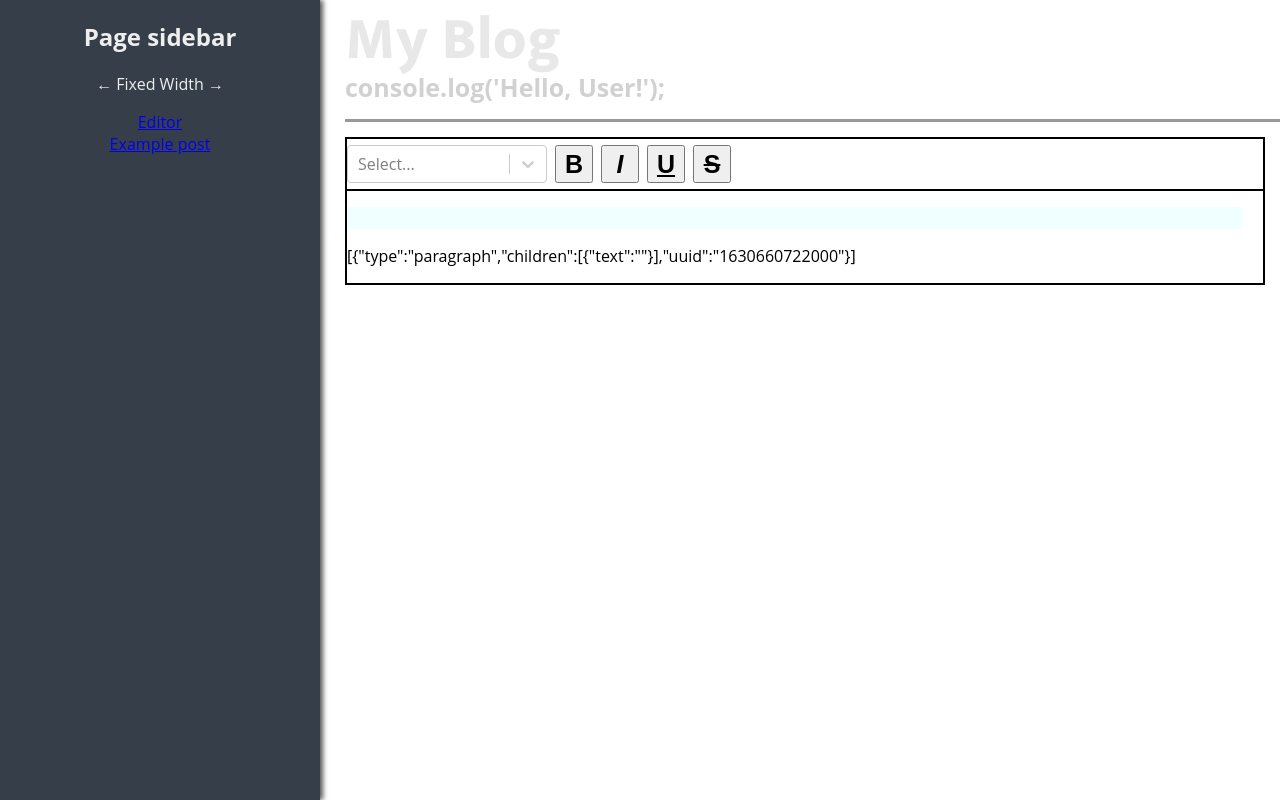
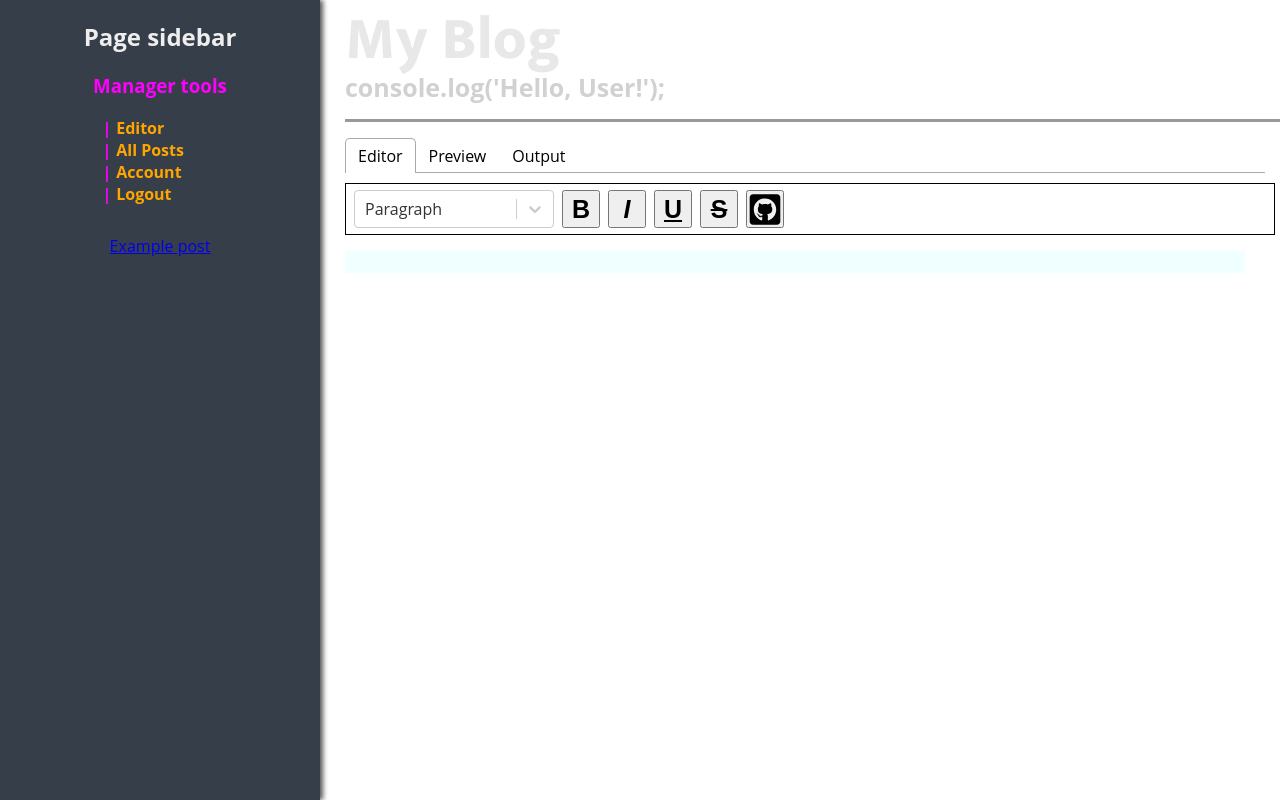
Before and after one commit to JoniRinta-Kahila/blog, a React (Create React App) app: page /editor in a window 1280 px wide. Built offline with nearby package versions, Linux system fonts and the light colour scheme.

Commit message:
edit editor-toolbar, editor-layout, managerMenu

```diff
--- a/package.json
+++ b/package.json
@@ -20,6 +20,7 @@
     "react-router-dom": "^5.2.1",
     "react-scripts": "4.0.3",
     "react-select": "^4.3.1",
+    "react-tabs": "^3.2.2",
     "slate": "^0.65.3",
     "slate-history": "^0.65.3",
     "slate-react": "^0.65.3",
@@ -54,6 +55,7 @@
   "devDependencies": {
     "@types/react-router-dom": "^5.1.8",
     "@types/react-select": "^4.0.17",
+    "@types/react-tabs": "^2.3.3",
     "@types/uuid": "^8.3.1"
   }
 }
--- a/src/App.tsx
+++ b/src/App.tsx
@@ -30,7 +30,6 @@ const App: React.FC = () => {
         </div>
         <div className={styles.sidebar}>
           <h2>Page sidebar</h2>
-          <p>&larr; Fixed Width &rarr;</p>
           <ManagerMenu />
           <Link to='example' >Example post</Link>
         </div>
--- a/src/components/createNewPost.tsx
+++ b/src/components/createNewPost.tsx
@@ -3,12 +3,16 @@ import { Descendant } from "slate";
 import DataDeserializer from "./editorV1/dataDeserializer";
 import EditorToolbar from "./editorV1/editorToolbar";
 import RichTextEditor from "./editorV1/richTextEditor";
+import { Tab, Tabs, TabList, TabPanel } from 'react-tabs';
+import 'react-tabs/style/react-tabs.scss';
 
 interface CreateNewPostProps {
 
 }
 
 const CreateNewPost: React.FC<CreateNewPostProps> = () => {
+
+  const [previewState, setPreviewState] = useState<boolean>(false)
 
   const [editorValue, setEditorValue] = useState<Descendant[]>([
     {
@@ -19,12 +23,27 @@ const CreateNewPost: React.FC<CreateNewPostProps> = () => {
   ]);
 
   return (
-        <div style={{border: '2px solid black', borderTop: 'none', marginRight: '15px'}}>
+    <>
+    <div style={{marginRight: '15px'}}>
+      <Tabs>
+        <TabList>
+          <Tab>Editor</Tab>
+          <Tab>Preview</Tab>
+          <Tab>Output</Tab>
+        </TabList>
+        <TabPanel>
           <EditorToolbar />
           <RichTextEditor editorValue={editorValue} editorValueSetter={setEditorValue} />
+        </TabPanel>
+        <TabPanel>
+          <DataDeserializer data={editorValue} />
+        </TabPanel>
+        <TabPanel>
           <p>{JSON.stringify(editorValue)}</p>
-            <DataDeserializer data={editorValue} />
+        </TabPanel>
+      </Tabs>
     </div>
+    </>
   );
 }
 
--- a/src/components/editorV1/editor.module.scss
+++ b/src/components/editorV1/editor.module.scss
@@ -10,9 +10,8 @@
     display: flex;
     flex-direction: row;
     align-items: center;
-    border: 2px solid black;
-    border-left: none;
-    border-right: none;
+    border: 1px solid black;
+    padding-left: 8px;
 
     button {
         margin-left: 8px;
@@ -23,11 +22,18 @@
     button b {
         font-size: 25px;
     }
+
+    .iconButton {
+      display: flex;
+      align-items: center;
+      justify-content: center;
+      padding: 0;
+    }
 }
 
 // editor elements
 .editorElPara {
-    background: azure;
+  background: azure;
 }
 
 .editorElHeader {
--- a/src/components/editorV1/editorToolbar.tsx
+++ b/src/components/editorV1/editorToolbar.tsx
@@ -1,14 +1,13 @@
-import React, { CSSProperties } from 'react';
+import React, { CSSProperties, useState } from 'react';
 import Select, { StylesConfig } from 'react-select';
 import styles from './editor.module.scss';
+import { FaGithubSquare } from 'react-icons/fa';
 
 type EditorToolbarProps = {
 
 }
 
 const EditorToolbar: React.FC<EditorToolbarProps> = () => {
-
-    // react-select styling: https://stackoverflow.com/a/63699270
 
     type MyOptionType = {
         label: string;
@@ -26,6 +25,7 @@ const EditorToolbar: React.FC<EditorToolbarProps> = () => {
         { value: 'h6', label: 'Header-6', fontSize: '0.75em' },
       ];
 
+      // react-select styling: https://stackoverflow.com/a/63699270
       const customControlStyles: CSSProperties = {
         color: 'white',
         width: 200,
@@ -55,12 +55,15 @@ const EditorToolbar: React.FC<EditorToolbarProps> = () => {
             options={options}
             styles={selectStyle}
             maxMenuHeight={250}
+            defaultValue={options[0]}
 
             />
         <button><b>B</b></button>
         <button><b><i>I</i></b></button>
         <button><b><u>U</u></b></button>
         <button><b><del>S</del></b></button>
+        <button className={styles.iconButton}><FaGithubSquare size={35}/></button>
+
     </div>
   )
 }
--- a/src/components/managerComponents/sidebar/managerMenu.tsx
+++ b/src/components/managerComponents/sidebar/managerMenu.tsx
@@ -10,15 +10,20 @@ interface ManagerMenuProps {
 const ManagerMenu : React.FC<ManagerMenuProps> = () => {
 
     return (
-        <div>
+        <div style={{ marginBottom: '15px', paddingBottom: '15px'}}>
+          <h3 style={{color: 'magenta'}}>Manager tools</h3>
+          <div style={{display: 'flex', flexDirection: 'column', alignItems: 'start', paddingLeft: '32%'}}>
             {
                 ManagerMenuItems.map(item => {
                     return (
-                        <Link key={item.key} to={item.to} >{item.name}</Link>
-                        // <b className={styles.menuItem} key={item.key}>{item.name}</b>
+                      <span key={item.key} style={{display: 'flex', flexDirection: 'row', alignItems: 'center'}}>
+                        <b style={{paddingRight: '5px', color: 'magenta'}}>|</b>
+                        <Link style={{textDecoration: 'none', color: 'orange', fontWeight: 700 }} to={item.to} >{item.name}</Link>
+                      </span>
                     )
                 })
             }
+          </div>
 
         </div>
     );
--- a/src/components/managerComponents/sidebar/managerMenuItems.tsx
+++ b/src/components/managerComponents/sidebar/managerMenuItems.tsx
@@ -1,16 +1,37 @@
 // import React from "react";
+import styles from './managerMenu.module.scss';
 
 interface IManagerMenuItem {
     name: string
     to: string
+    className: string
     key: number
 }
 
 const ManagerMenuItems: IManagerMenuItem[] = [
     {
-        name: 'Editor',
-        to: '/editor',
-        key: 1,
+      name: 'Editor',
+      to: '/editor',
+      className: styles.managerMenuItem,
+      key: 1,
+    },
+    {
+      name: 'All Posts',
+      to: '',
+      className: styles.managerMenuItem,
+      key: 2,
+    },
+    {
+      name: 'Account',
+      to: '',
+      className: styles.managerMenuItem,
+      key: 3,
+    },
+    {
+      name: 'Logout',
+      to: '',
+      className: styles.managerMenuItem,
+      key: 4,
     }
 ]
 
```
Also changed, not shown: 1 other file (tests, documents, lock files or other folders). Lines whose indentation alone changed are shown as unchanged.
